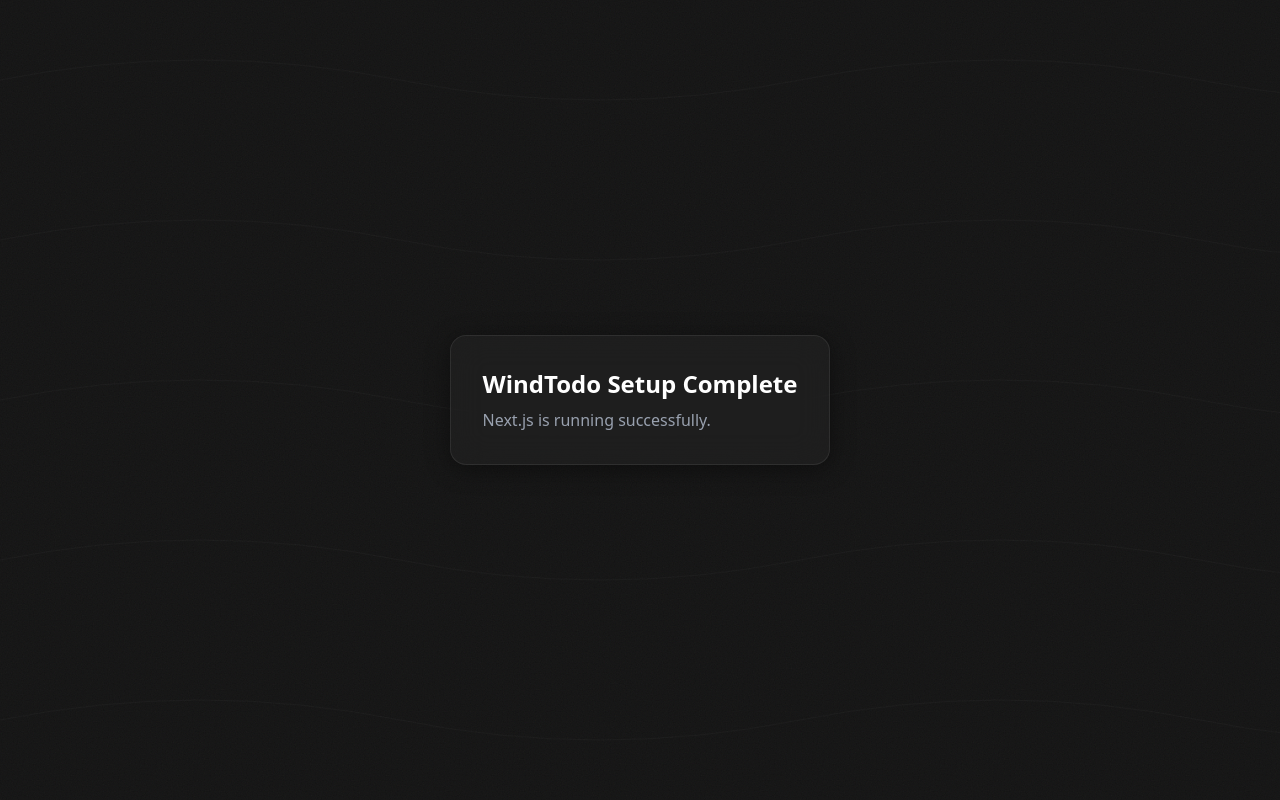
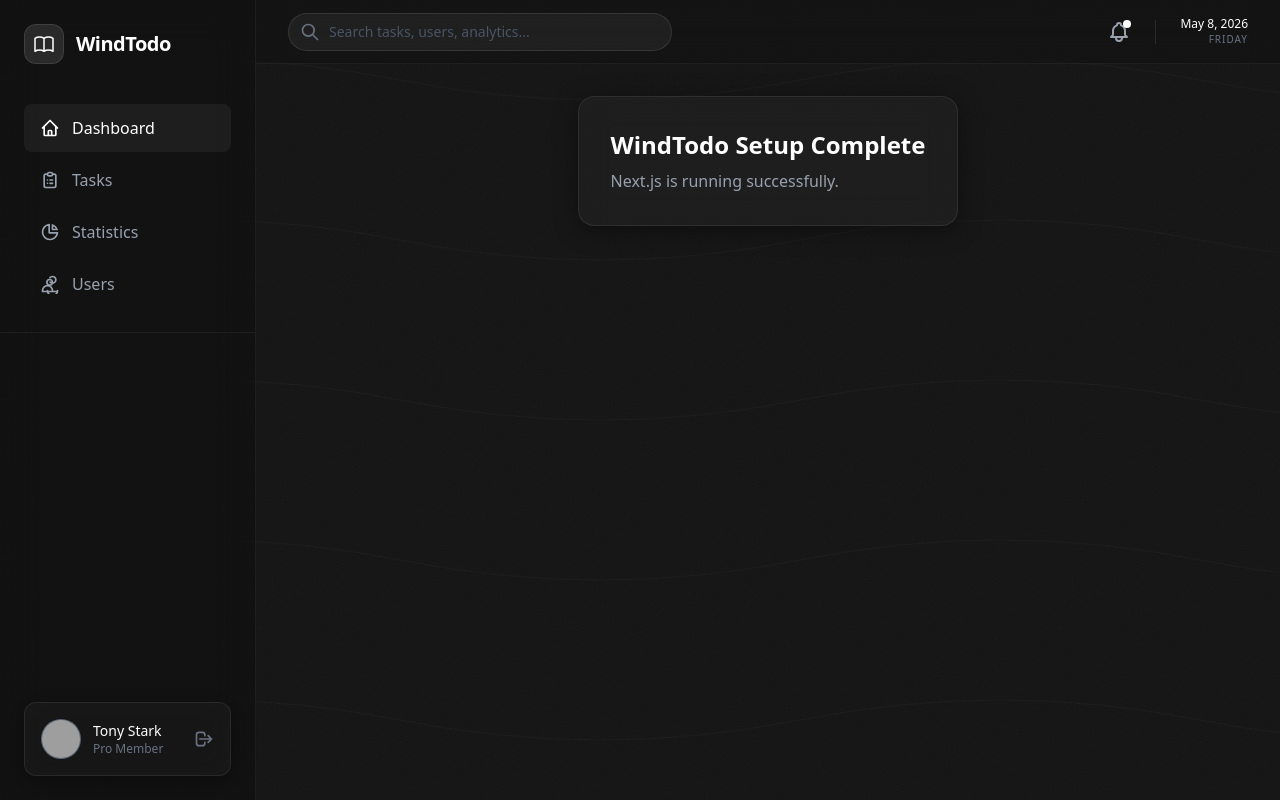
Before and after one commit to TonyLikeDev/WindTodo, a Next.js app: page / in a window 1280 px wide. Built offline with nearby package versions, Linux system fonts and the light colour scheme; grey boxes are pictures that could not be loaded.

Commit message:
Implement Layout Components and Dashboard Routing
Creates Sidebar and TopBar components and sets up the app/(dashboard) layout.

Closes #2

```diff
--- /dev/null
+++ b/src/app/(dashboard)/layout.tsx
@@ -0,0 +1,20 @@
+import Sidebar from "@/components/Sidebar";
+import TopBar from "@/components/TopBar";
+
+export default function DashboardLayout({
+  children,
+}: Readonly<{
+  children: React.ReactNode;
+}>) {
+  return (
+    <div className="flex h-screen overflow-hidden w-full">
+      <Sidebar />
+      <main className="flex-grow flex flex-col h-screen overflow-hidden">
+        <TopBar />
+        <div className="flex-grow overflow-y-auto p-4 md:p-8 custom-scrollbar">
+          {children}
+        </div>
+      </main>
+    </div>
+  );
+}
--- a/src/app/layout.tsx
+++ b/src/app/layout.tsx
@@ -27,7 +27,7 @@
       lang="en"
       className={`${geistSans.variable} ${geistMono.variable} h-full antialiased`}
     >
-      <body className="min-h-full flex flex-col">{children}</body>
+      <body className="text-gray-300 min-h-screen">{children}</body>
     </html>
   );
 }
--- /dev/null
+++ b/src/components/Sidebar.tsx
@@ -0,0 +1,53 @@
+import Link from "next/link";
+
+export default function Sidebar() {
+  return (
+    <aside className="sidebar-glass w-64 flex-shrink-0 flex flex-col hidden md:flex">
+        <div className="p-6 border-b border-white/5">
+            <div className="flex items-center space-x-3 mb-10">
+                <div className="w-10 h-10 bg-white/10 rounded-xl flex items-center justify-center border border-white/10">
+                    <svg className="w-6 h-6 text-white" fill="none" stroke="currentColor" viewBox="0 0 24 24">
+                        <path strokeLinecap="round" strokeLinejoin="round" strokeWidth={1.5} d="M12 6.253v13m0-13C10.832 5.477 9.246 5 7.5 5S4.168 5.477 3 6.253v13C4.168 18.477 5.754 18 7.5 18s3.332.477 4.5 1.253m0-13C13.168 5.477 14.754 5 16.5 5S19.832 5.477 21 6.253v13C19.832 18.477 18.246 18 16.5 18c-1.746 0-3.332.477-4.5 1.253"></path>
+                    </svg>
+                </div>
+                <span className="text-xl font-bold tracking-tight text-white">WindTodo</span>
+            </div>
+
+            <nav className="space-y-1">
+                <Link href="/" className="flex items-center space-x-3 px-4 py-3 rounded-lg bg-white/5 text-white">
+                    <svg className="w-5 h-5" fill="none" stroke="currentColor" viewBox="0 0 24 24"><path strokeLinecap="round" strokeLinejoin="round" strokeWidth={2} d="M3 12l2-2m0 0l7-7 7 7M5 10v10a1 1 0 001 1h3m10-11l2 2m-2-2v10a1 1 0 01-1 1h-3m-6 0a1 1 0 001-1v-4a1 1 0 011-1h2a1 1 0 011 1v4a1 1 0 001 1m-6 0h6"></path></svg>
+                    <span>Dashboard</span>
+                </Link>
+                <Link href="#" className="flex items-center space-x-3 px-4 py-3 rounded-lg text-gray-400 hover:bg-white/5 hover:text-white transition-all">
+                    <svg className="w-5 h-5" fill="none" stroke="currentColor" viewBox="0 0 24 24"><path strokeLinecap="round" strokeLinejoin="round" strokeWidth={2} d="M9 5H7a2 2 0 00-2 2v12a2 2 0 002 2h10a2 2 0 002-2V7a2 2 0 00-2-2h-2M9 5a2 2 0 002 2h2a2 2 0 002-2M9 5a2 2 0 012-2h2a2 2 0 012 2m-3 7h3m-3 4h3m-6-4h.01M9 16h.01"></path></svg>
+                    <span>Tasks</span>
+                </Link>
+                <Link href="#" className="flex items-center space-x-3 px-4 py-3 rounded-lg text-gray-400 hover:bg-white/5 hover:text-white transition-all">
+                    <svg className="w-5 h-5" fill="none" stroke="currentColor" viewBox="0 0 24 24"><path strokeLinecap="round" strokeLinejoin="round" strokeWidth={2} d="M11 3.055A9.001 9.001 0 1020.945 13H11V3.055z"></path><path strokeLinecap="round" strokeLinejoin="round" strokeWidth={2} d="M20.488 9H15V3.512A9.025 9.025 0 0120.488 9z"></path></svg>
+                    <span>Statistics</span>
+                </Link>
+                <Link href="#" className="flex items-center space-x-3 px-4 py-3 rounded-lg text-gray-400 hover:bg-white/5 hover:text-white transition-all">
+                    <svg className="w-5 h-5" fill="none" stroke="currentColor" viewBox="0 0 24 24"><path strokeLinecap="round" strokeLinejoin="round" strokeWidth={2} d="M12 4.354a4 4 0 110 5.292M15 21H3v-1a6 6 0 0112 0v1zm0 0h6v-1a6 6 0 01-12 0v1zm0-11a3.375 3.375 0 11-6.75 0 3.375 3.375 0 016.75 0z"></path></svg>
+                    <span>Users</span>
+                </Link>
+            </nav>
+        </div>
+
+        <div className="mt-auto p-6">
+            <div className="glass rounded-xl p-4 flex items-center space-x-3">
+                <div className="w-10 h-10 rounded-full bg-gray-600 border border-white/10 overflow-hidden">
+                    {/* Using standard img to bypass Next.js Image external domain config for mock avatars */}
+                    <img src="https://ui-avatars.com/api/?name=Tony+Stark&background=333&color=fff" alt="User" className="w-full h-full" />
+                </div>
+                <div className="flex-grow min-w-0">
+                    <p className="text-sm font-medium text-white truncate">Tony Stark</p>
+                    <p className="text-xs text-gray-500 truncate">Pro Member</p>
+                </div>
+                <button className="text-gray-500 hover:text-white transition-colors">
+                    <svg className="w-5 h-5" fill="none" stroke="currentColor" viewBox="0 0 24 24"><path strokeLinecap="round" strokeLinejoin="round" strokeWidth={2} d="M17 16l4-4m0 0l-4-4m4 4H7m6 4v1a3 3 0 01-3 3H6a3 3 0 01-3-3V7a3 3 0 013-3h4a3 3 0 013 3v1"></path></svg>
+                </button>
+            </div>
+        </div>
+    </aside>
+  );
+}
--- /dev/null
+++ b/src/components/TopBar.tsx
@@ -0,0 +1,26 @@
+export default function TopBar() {
+  return (
+    <header className="h-16 flex items-center justify-between px-8 border-b border-white/5 bg-black/10 backdrop-blur-lg">
+        <div className="relative w-96 hidden sm:block">
+            <span className="absolute inset-y-0 left-0 flex items-center pl-3">
+                <svg className="w-5 h-5 text-gray-500" fill="none" stroke="currentColor" viewBox="0 0 24 24"><path strokeLinecap="round" strokeLinejoin="round" strokeWidth={2} d="M21 21l-6-6m2-5a7 7 0 11-14 0 7 7 0 0114 0z"></path></svg>
+            </span>
+            <input type="text" placeholder="Search tasks, users, analytics..." className="w-full bg-white/5 border border-white/10 rounded-full py-2 pl-10 pr-4 text-sm text-gray-300 placeholder-gray-600 focus:outline-none focus:ring-1 focus:ring-white/20 transition-all" />
+        </div>
+
+        <div className="flex items-center space-x-6 ml-auto">
+            <button className="relative text-gray-400 hover:text-white transition-colors">
+                <svg className="w-6 h-6" fill="none" stroke="currentColor" viewBox="0 0 24 24"><path strokeLinecap="round" strokeLinejoin="round" strokeWidth={2} d="M15 17h5l-1.405-1.405A2.032 2.032 0 0118 14.158V11a6.002 6.002 0 00-4-5.659V5a2 2 0 10-4 0v.341C7.67 6.165 6 8.388 6 11v3.159c0 .538-.214 1.055-.595 1.436L4 17h5m6 0v1a3 3 0 11-6 0v-1m6 0H9"></path></svg>
+                <span className="absolute top-0 right-0 w-2 h-2 bg-white rounded-full"></span>
+            </button>
+            <div className="h-6 w-px bg-white/10"></div>
+            <div className="flex items-center space-x-3">
+                <div className="text-right">
+                    <p className="text-xs font-medium text-white">May 8, 2026</p>
+                    <p className="text-[10px] text-gray-500 uppercase tracking-widest">Friday</p>
+                </div>
+            </div>
+        </div>
+    </header>
+  );
+}
```
Also changed, not shown: src/app/(dashboard)/page.tsx (renamed from src/app/page.tsx).
